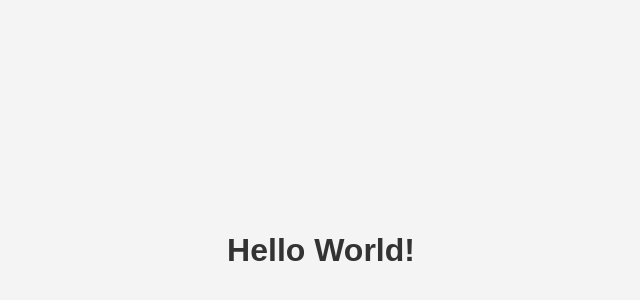
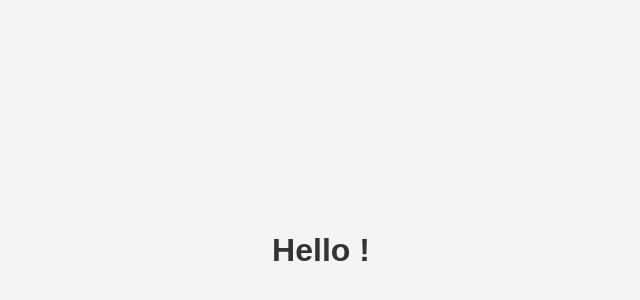
Before and after one commit to clementbento/Site, a plain HTML site: page index.html in a window 1280 px wide. Shown: the part 150-450 px from the top of the page, without its empty margins (319-959 px from the left). Drawn offline with Linux system fonts and the light colour scheme.

Commit message:
Update index.html

```diff
--- a/index.html
+++ b/index.html
@@ -7,7 +7,7 @@
     <link rel="stylesheet" href="styles.css">
 </head>
 <body>
-    <h1 id="helloText">Hello World!</h1>
+    <h1 id="helloText">Hello !</h1>
     <script src="script.js"></script>
 </body>
 </html>
```
